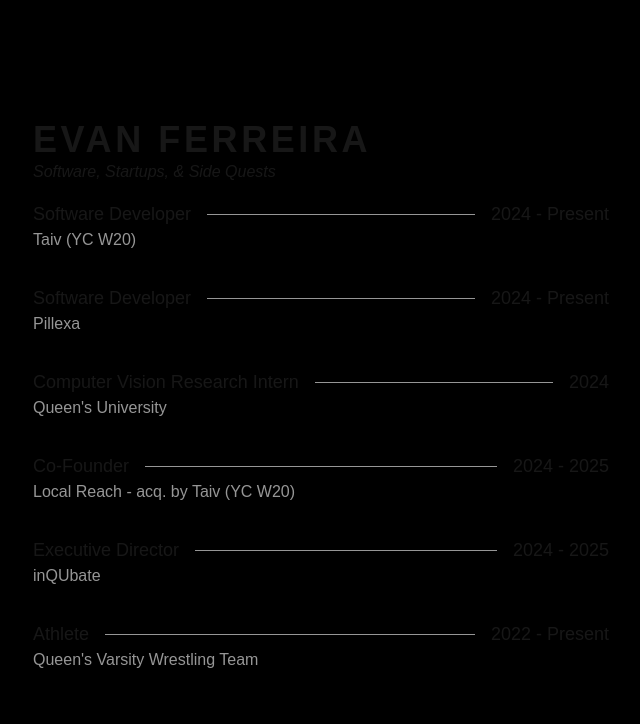
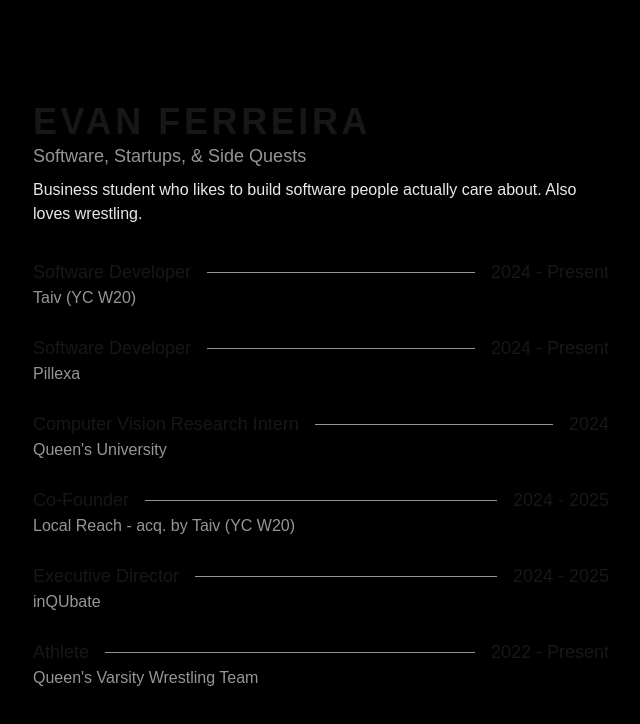
Before and after one commit to Evan-Ferreira/personal-website-2.0, a Next.js app: page / in a window 1280 px wide. Shown: the top 724 px of the page, without its empty margins (639-1279 px from the left). Built offline with nearby package versions, Linux system fonts and the light colour scheme; a web font is replaced by a local one.

Commit message:
feat: evan description home page

```diff
--- a/src/app/_components/Resume.tsx
+++ b/src/app/_components/Resume.tsx
@@ -6,7 +6,7 @@
     const [activeTab, setActiveTab] = useState<number | null>(null);
 
     return (
-        <div className="flex flex-col w-full gap-6">
+        <div className="flex flex-col w-full gap-4">
             <WorkExperience
                 id={0}
                 title="Software Developer"
--- a/src/app/page.tsx
+++ b/src/app/page.tsx
@@ -9,15 +9,19 @@
     return (
         <div className="flex bg-black h-screen w-screen">
             <div className="w-1/2 px-8"></div>
-            <div className="w-1/2 px-8 flex flex-col justify-center items-center gap-4">
+            <div className="w-1/2 px-8 flex flex-col justify-center items-center gap-8">
                 <div className="flex-col justify-center items-start w-full">
                     <h1
                         className={`${hostGrotesk.className}text-white tracking-widest text-4xl font-bold`}
                     >
                         EVAN FERREIRA
                     </h1>
-                    <p className="flex font-light text-[#E9E9E9 italic">
+                    <p className="flex text-lg text-[#969696]">
                         Software, Startups, & Side Quests
+                    </p>
+                    <p className="flex font-light text-[#E9E9E9] mt-2">
+                        Business student who likes to build software people
+                        actually care about. Also loves wrestling.
                     </p>
                 </div>
                 <Resume />
```
